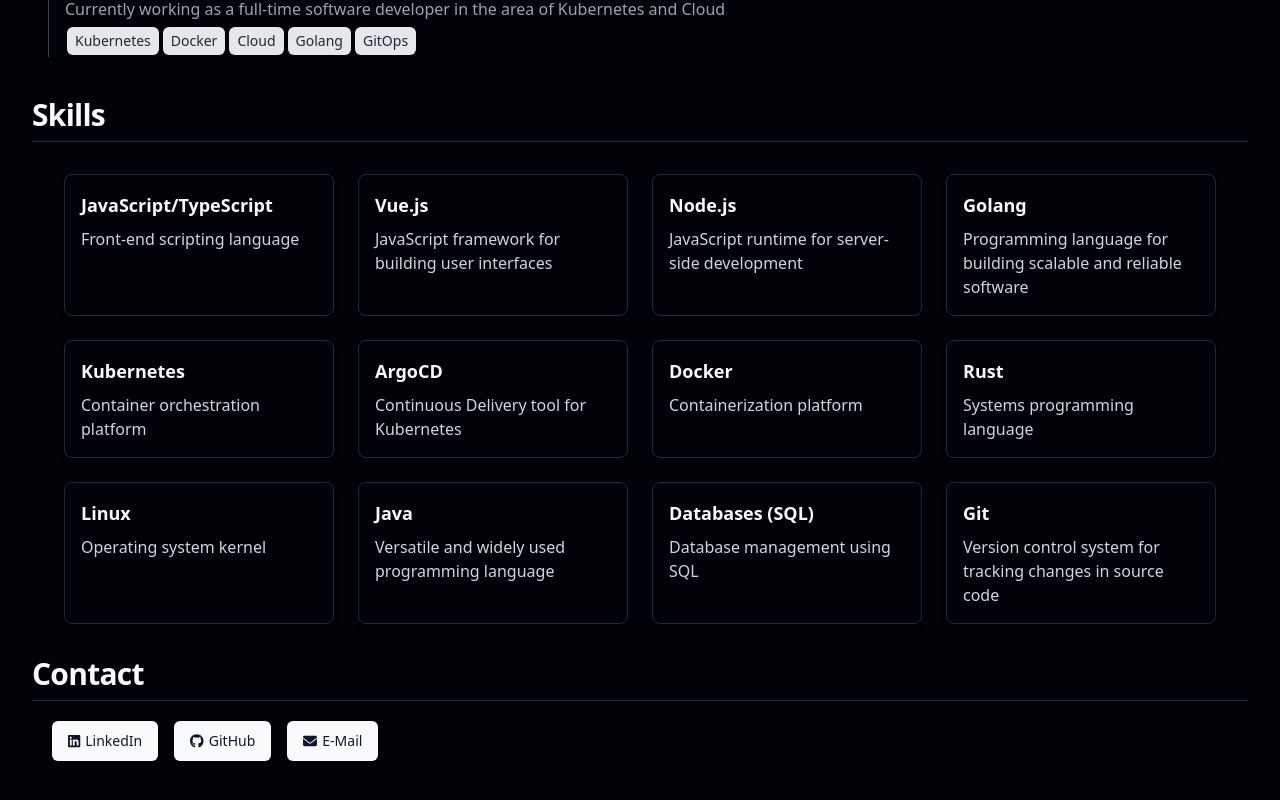
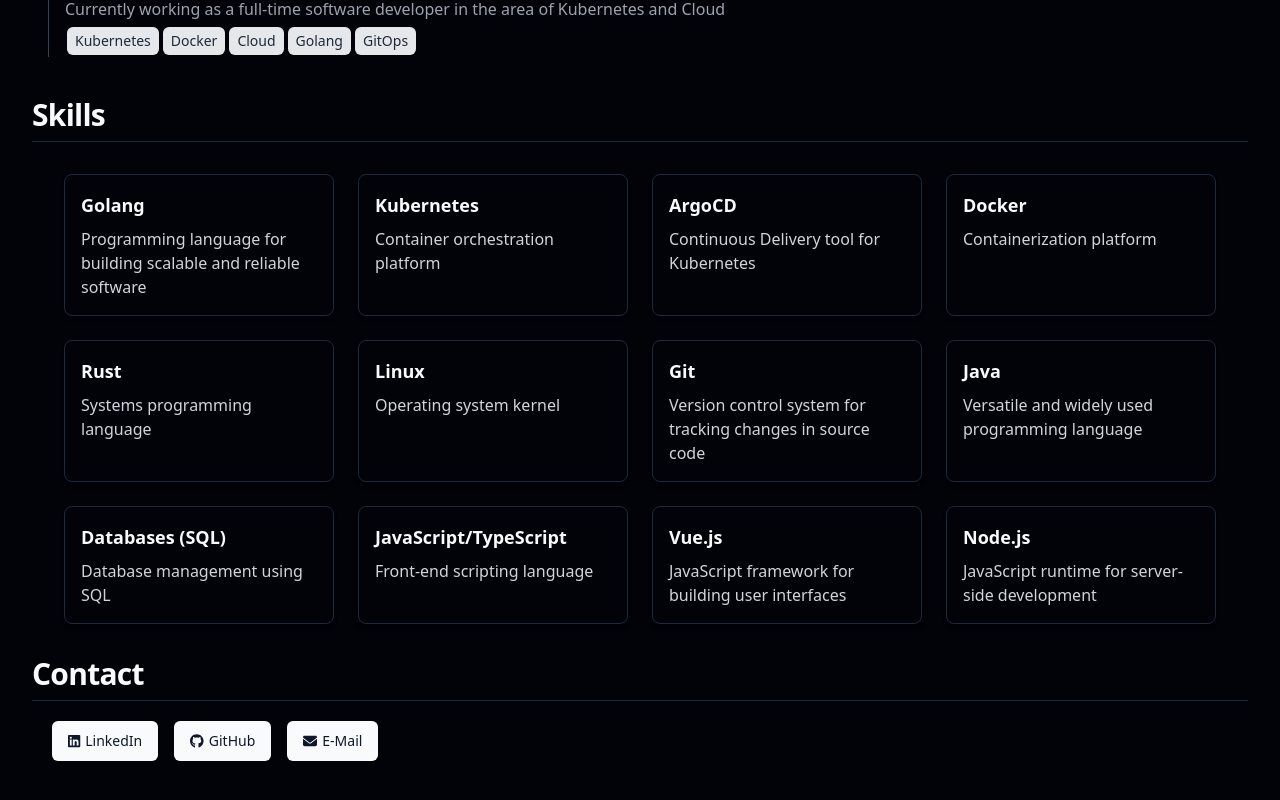
Before and after one commit to jonasrdl/portfolio, a Vue app: page / in a window 1280 px wide. Shown: the part 412-1212 px from the top of the page. Built offline with nearby package versions, Linux system fonts and the light colour scheme.

Commit message:
Rearrange skills

```diff
--- a/src/components/Skills.vue
+++ b/src/components/Skills.vue
@@ -15,17 +15,17 @@
 
 <script setup lang="ts">
 const skills = [
-    { name: 'JavaScript/TypeScript', description: 'Front-end scripting language' },
-    { name: 'Vue.js', description: 'JavaScript framework for building user interfaces' },
-    { name: 'Node.js', description: 'JavaScript runtime for server-side development' },
     { name: 'Golang', description: 'Programming language for building scalable and reliable software' },
     { name: 'Kubernetes', description: 'Container orchestration platform' },
     { name: 'ArgoCD', description: 'Continuous Delivery tool for Kubernetes' },
     { name: 'Docker', description: 'Containerization platform' },
     { name: 'Rust', description: 'Systems programming language' },
     { name: 'Linux', description: 'Operating system kernel' },
+    { name: 'Git', description: 'Version control system for tracking changes in source code' },
     { name: 'Java', description: 'Versatile and widely used programming language' },
     { name: 'Databases (SQL)', description: 'Database management using SQL' },
-    { name: 'Git', description: 'Version control system for tracking changes in source code' },
+    { name: 'JavaScript/TypeScript', description: 'Front-end scripting language' },
+    { name: 'Vue.js', description: 'JavaScript framework for building user interfaces' },
+    { name: 'Node.js', description: 'JavaScript runtime for server-side development' },
 ];
 </script>
```
